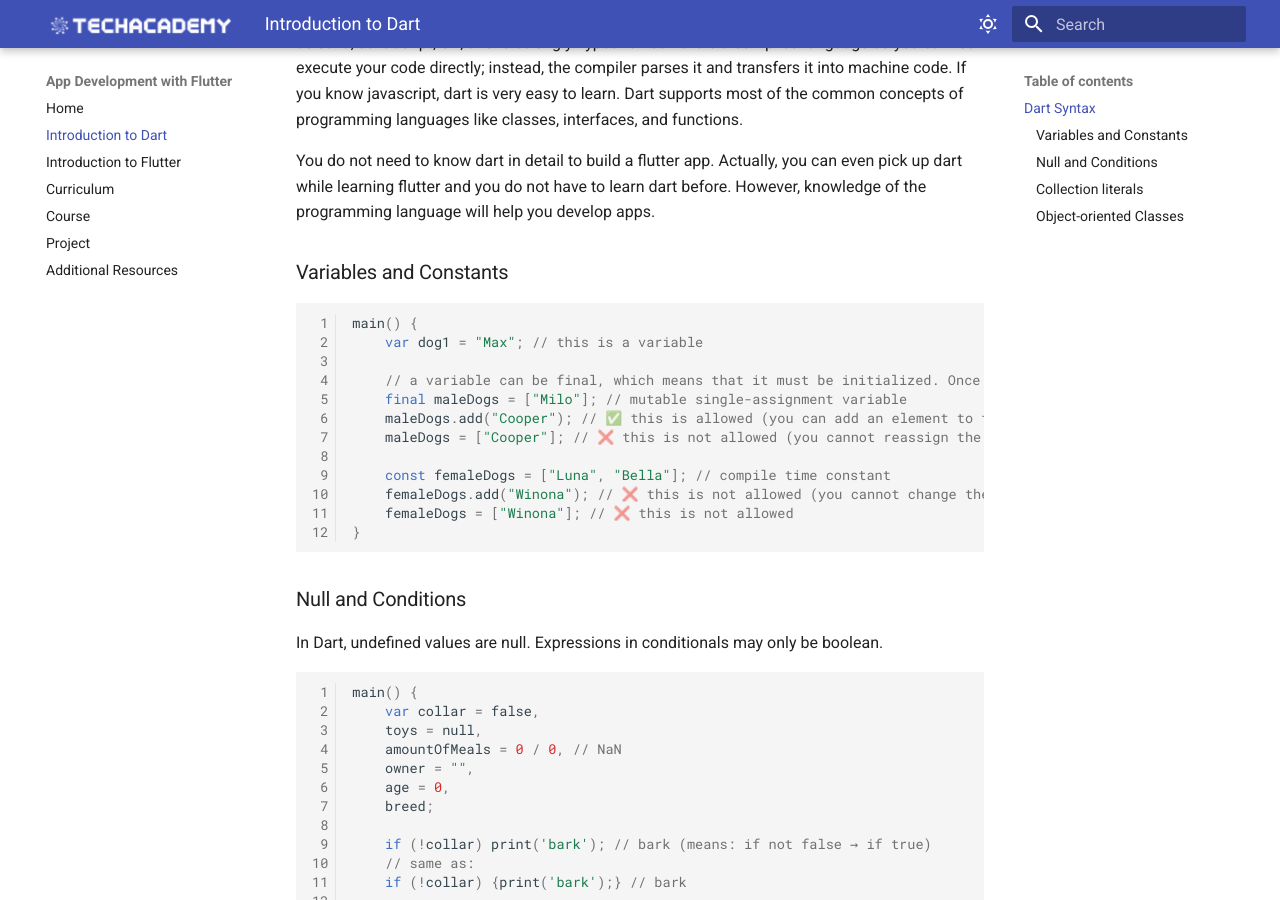
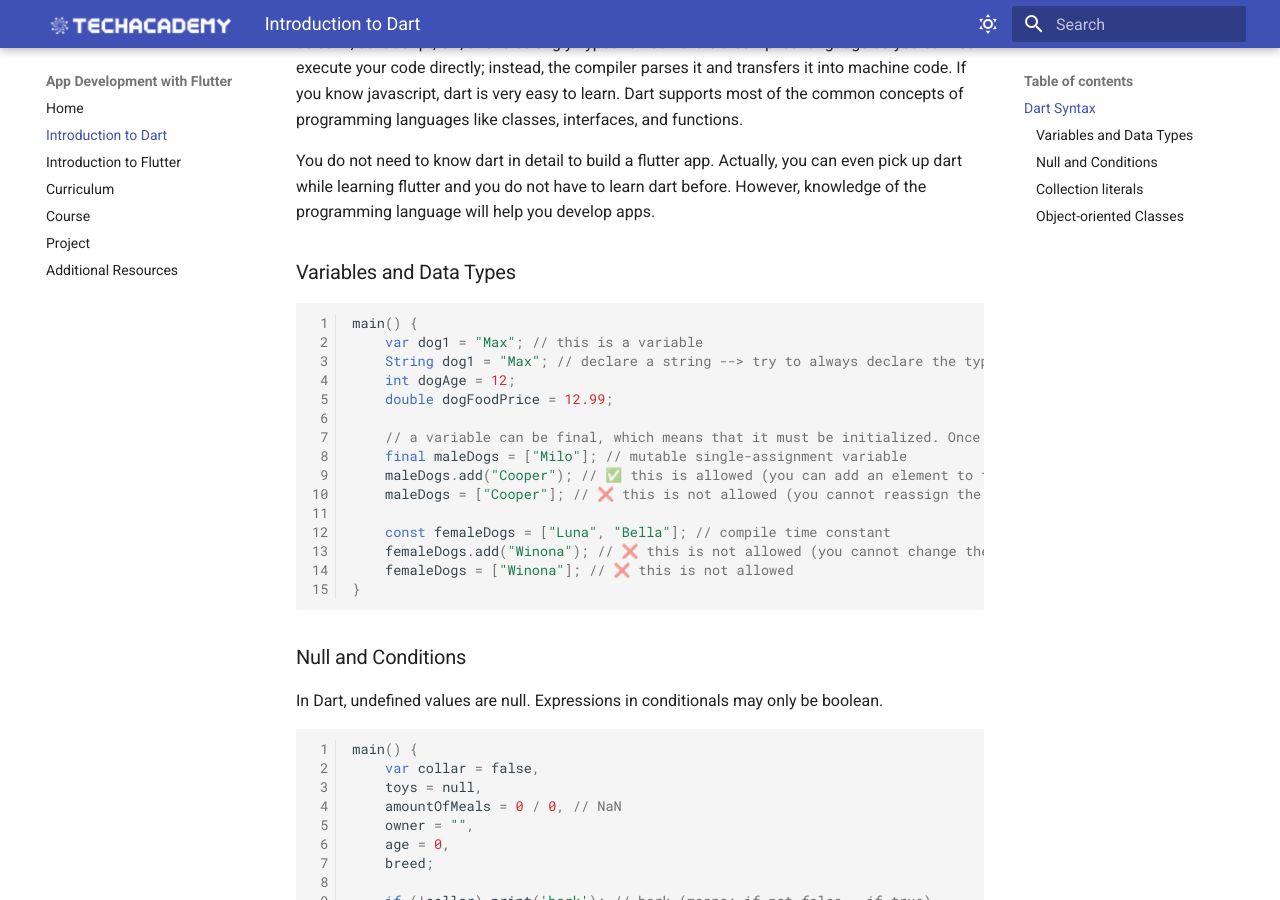
Before and after one commit to tech-academy-ev/app_development, an MkDocs documentation site: the page built from docs/dart.md, in a window 1280 px wide and 900 px high, scrolled down 759 px. Built offline with MkDocs 1.6.1 and Material for MkDocs 9.7.7, drawn with Linux system fonts in a browser that asks for light colours.

Commit message:
Update dart.md

````diff
--- a/docs/dart.md
+++ b/docs/dart.md
@@ -13,10 +13,13 @@ Ahead-of-Time (AOT) compilation comes into the picture when the flutter app is r
 
 You do not need to know dart in detail to build a flutter app. Actually, you can even pick up dart while learning flutter and you do not have to learn dart before. However, knowledge of the programming language will help you develop apps.
 
-### Variables and Constants
+### Variables and Data Types
 ``` dart linenums="1"
 main() {
     var dog1 = "Max"; // this is a variable
+    String dog1 = "Max"; // declare a string --> try to always declare the type of your variable
+    int dogAge = 12;
+    double dogFoodPrice = 12.99;
 
     // a variable can be final, which means that it must be initialized. Once assigned a  value, a final variable's value cannot be changed.
     final maleDogs = ["Milo"]; // mutable single-assignment variable
````
